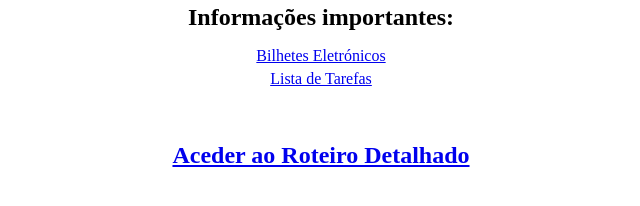
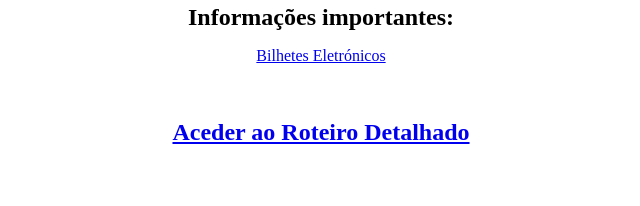
Before and after one commit to nelsonsabino/Historia, a plain HTML site: page index.html in a window 1280 px wide. Shown: the part 472-678 px from the top of the page, without its empty margins (319-959 px from the left). Drawn offline with Linux system fonts and the light colour scheme.

Commit message:
Update index.html

```diff
--- a/index.html
+++ b/index.html
@@ -40,8 +40,7 @@
         <h2>Informações importantes:</h2>
         <ul>
             <li><a href="https://drive.google.com/drive/folders/1FVdIKVipH3S8HO1lTMcSVIUZLGbnNrPS?usp=sharing" target="_blank">Bilhetes Eletrónicos</a></li>
-            <li><a href="https://docs.google.com/spreadsheets/d/16MFACJIV9lrW6NNF_6eWDTf9xB8ymMqiICG5PG70cNY/edit?usp=sharing" target="_blank">Lista de Tarefas</a></li>
-        </ul>
+                   </ul>
         <br>
         <h2><a href="roteiro.html">Aceder ao Roteiro Detalhado</a></h2> <br>
     </div>
```
